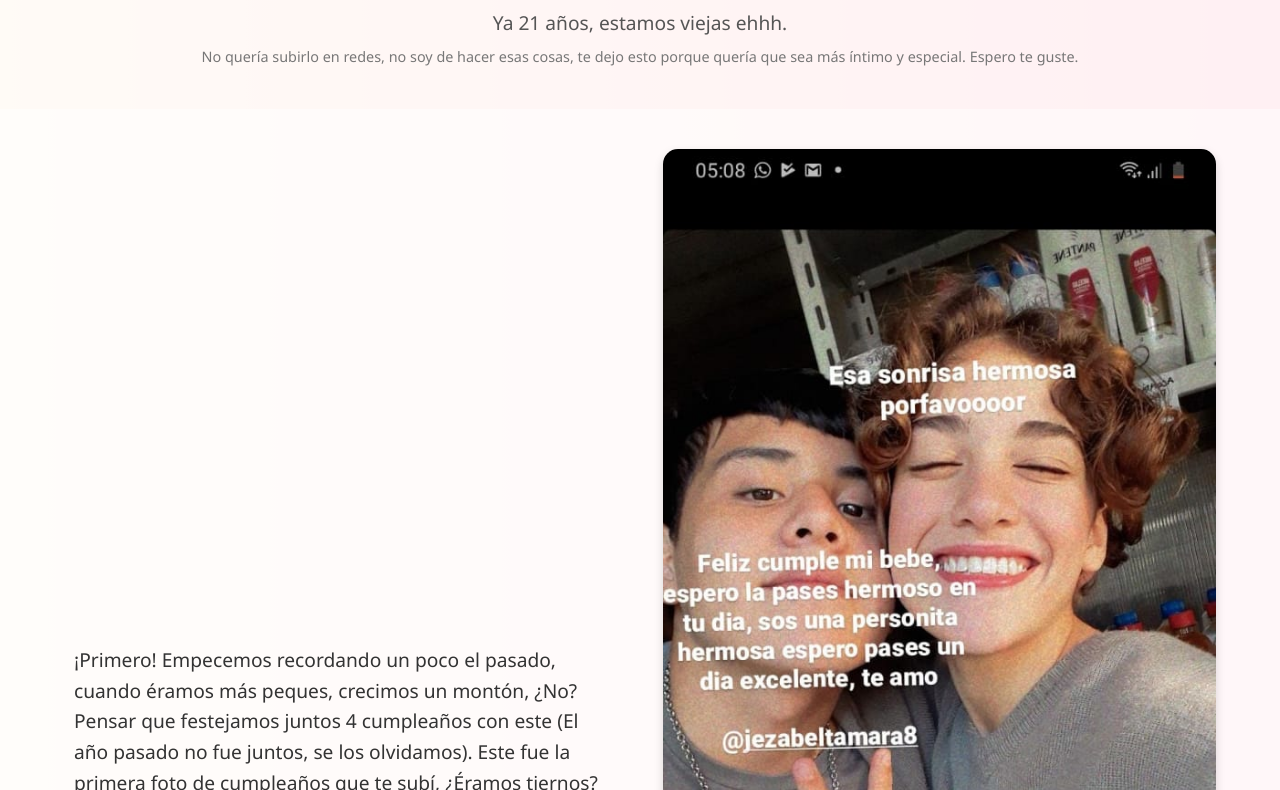
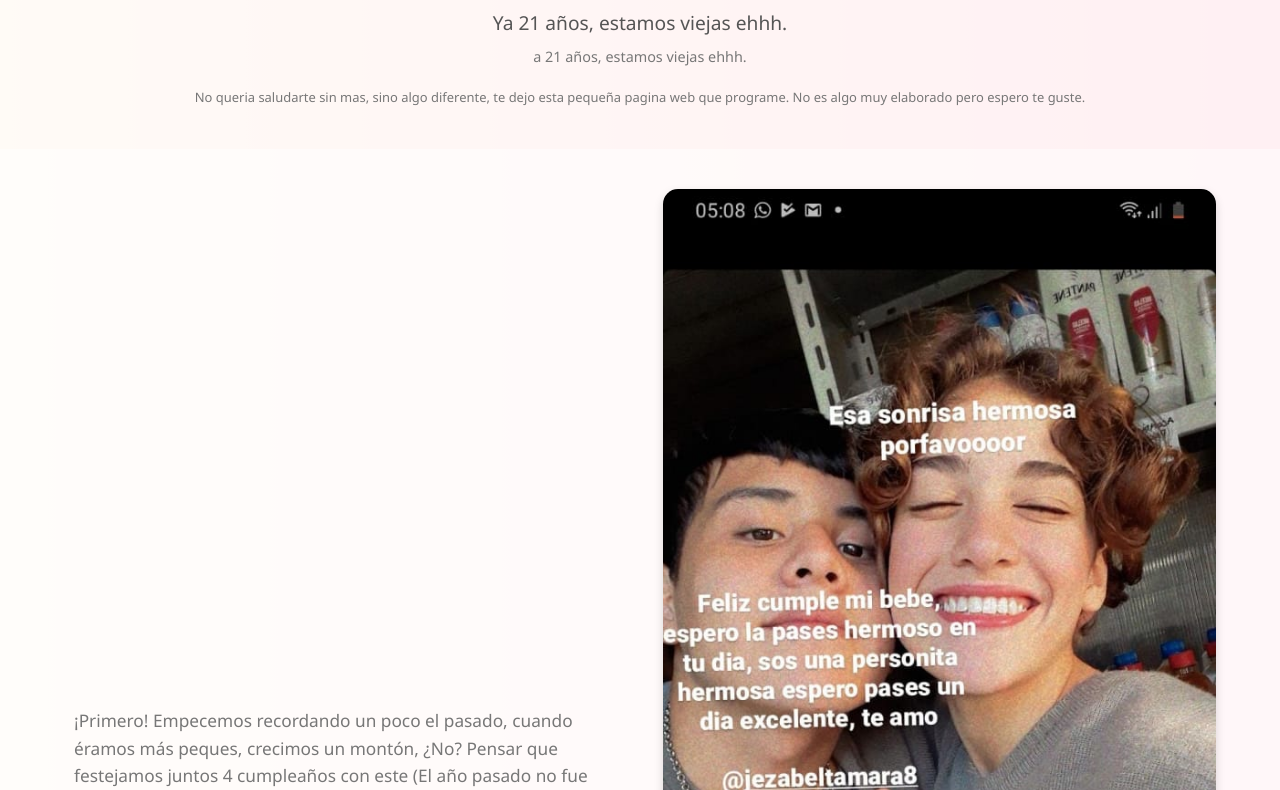
Before and after one commit to pezo1232/Feliz-cumple, a plain HTML site: page index.html in a window 1280 px wide. Shown: the part 142-932 px from the top of the page. Drawn offline with nearby package versions, Linux system fonts and the light colour scheme.

Commit message:
Update index.html

```diff
--- a/index.html
+++ b/index.html
@@ -10,7 +10,9 @@
   <header>
     <h1>¡Feliz Cumple Gordita!</h1>
     <p class="subtext">Ya 21 años, estamos viejas ehhh.</p>
-    <small class="nota">No quería subirlo en redes, no soy de hacer esas cosas, te dejo esto porque quería que sea más íntimo y especial. Espero te guste.</small>
+    <small class="nota">a 21 años, estamos viejas ehhh.</p>
+    <small class="nota">No queria saludarte sin mas, sino algo diferente, te dejo esta pequeña pagina web que programe.
+      No es algo muy elaborado pero espero te guste.</small>
   </header>
 
   <section class="bloque izquierda">
```
